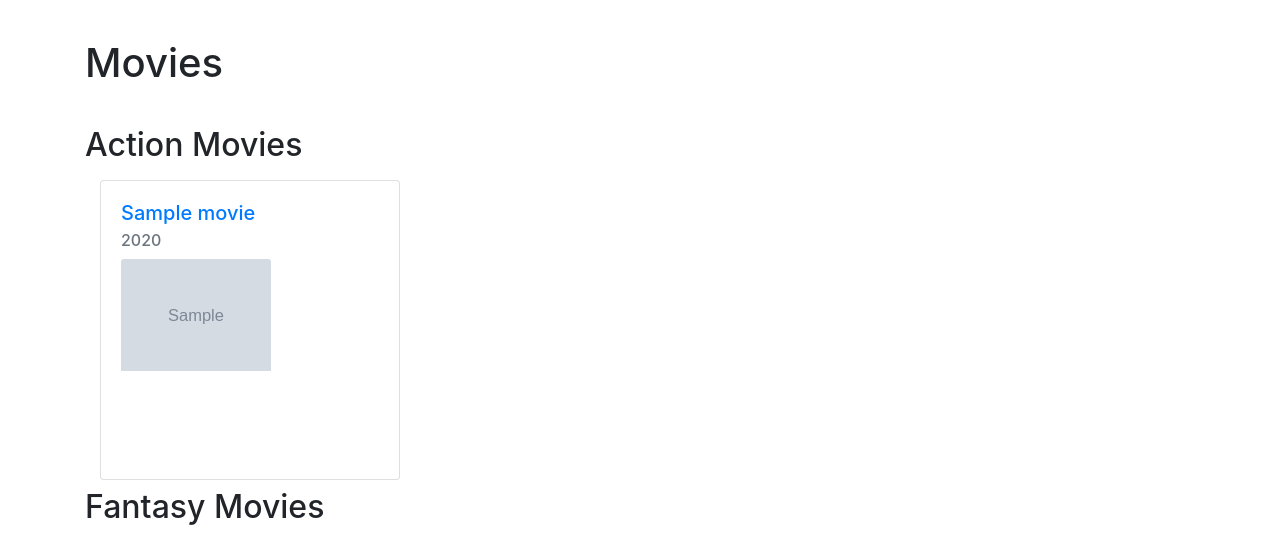
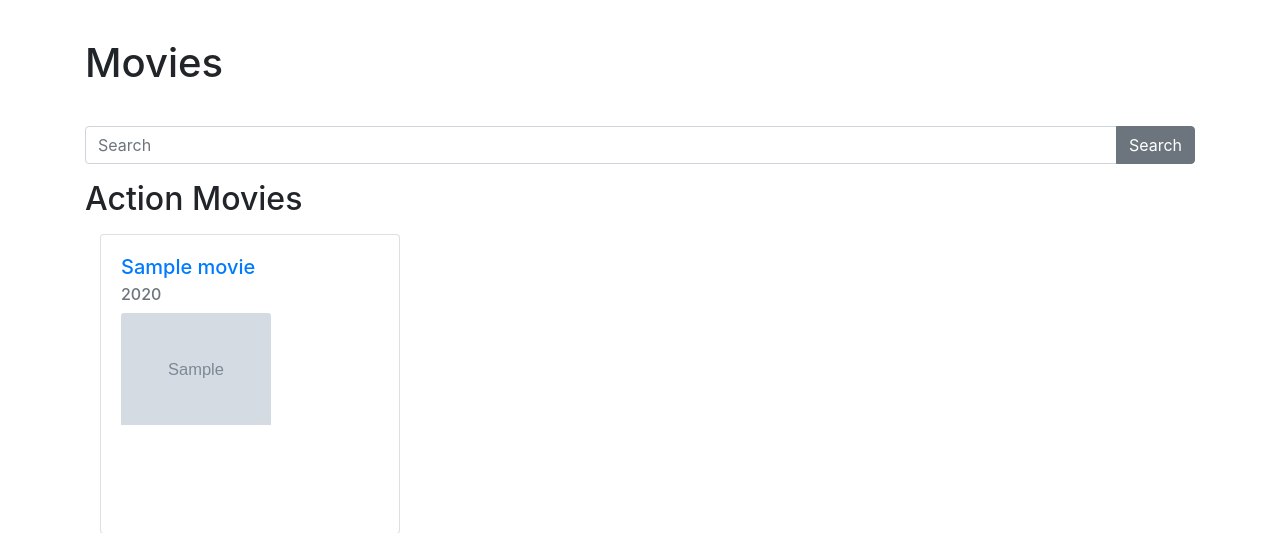
Before and after one commit to CmD0/mflix-flask, a Flask app: template src/templates/movies.html in a window 1280 px wide. Shown: the part 56-589 px from the top of the page. Run offline with Flask 2, Linux system fonts and the light colour scheme; the template is opened without the code that fills it: most values are stand-ins (such as "Sample title", 1, 10 or a date in 2020); grey boxes marked "Sample" are stand-in pictures; some libraries are stand-ins or nearby versions.

Commit message:
added search functionnality in /movies

```diff
--- a/src/main.py
+++ b/src/main.py
@@ -33,6 +33,20 @@ def home():
 def movies():
     if session:
         if session["login"]:
+            if session.get("query"):
+                query = session.get("query")
+                session.pop("query")
+                query_movies = db_ops.get_many_documents(
+                    "movies", {
+                        "title": {"$regex": ".*"+query+".*"},
+                        "poster": {"$exists": "true"}
+                    }
+                ).sort("year", -1)
+                return render_template("movies.html",
+                                       query_movies=query_movies,
+                                       search=True,
+                                       query=query)
+
             action_movies = db_ops.get_many_documents(
                 "movies", {"genres": "Action",
                            "poster": {"$exists": "true"},
@@ -50,7 +64,10 @@ def movies():
                            "year": {"$gt": 2010}}, 15
             )
 
-            return render_template("movies.html", action_movies=action_movies, fantasy_movies=fantasy_movies, horror_movies=horror_movies)
+            return render_template("movies.html",
+                                   action_movies=action_movies,
+                                   fantasy_movies=fantasy_movies,
+                                   horror_movies=horror_movies)
     return redirect(url_for("index"))
 
 
@@ -63,6 +80,16 @@ def movie():
                 "movies", {"_id": objectid.ObjectId(movie_id)}
             )
             return render_template("movie.html", movie=movie)
+    return redirect(url_for("index"))
+
+
+@app.route("/search", methods=["POST"])
+def search():
+    if session:
+        if session["login"]:
+            query = request.form.get("query")
+            session["query"] = query
+            return redirect(url_for("movies"))
     return redirect(url_for("index"))
 
 
--- a/src/templates/movies.html
+++ b/src/templates/movies.html
@@ -2,6 +2,59 @@
 <br />
 <h1>{% block title %}Movies{% endblock %}</h1>
 <br />
+{% if search %}
+
+<h2>Results for {{query}}</h2>
+
+<div class="d-flex flex-column flex-nowrap overflow-auto">
+    {% for movie in query_movies %}
+    <a href="{{url_for('movie')}}?id={{movie['_id']}}">
+        <div class="card card-body">
+            <h5 class="card-title">{{ movie.title }}</h5>
+            <h6 class="card-subtitle mb-2 text-muted">{{ movie.year }}</h6>
+            {% if movie.poster %}
+            <img
+                src="{{ movie.poster }}"
+                class="card-img-top poster"
+                alt="..."
+            />
+            {% endif %}
+        </div>
+    </a>
+    {% endfor %}
+</div>
+
+{% else %}
+<form action="{{ url_for('search') }}" method="post">
+    <div class="input-group mb-3">
+        <input
+            id="search"
+            name="query"
+            type="text"
+            class="form-control"
+            placeholder="Search"
+            aria-label="Search"
+            aria-describedby="basic-addon2"
+        />
+        <div class="input-group-append">
+            <button id="submit" class="btn btn-secondary" type="submit">
+                Search
+            </button>
+        </div>
+    </div>
+</form>
+
+<script>
+    var input = document.getElementById("search");
+
+    input.addEventListener("keyup", function (event) {
+        if (event.keyCode === 13) {
+            event.preventDefault();
+            document.getElementById("submit").click();
+        }
+    });
+</script>
+
 <h2>Action Movies</h2>
 <div class="container-fluid py-2">
     <div class="d-flex flex-row flex-nowrap overflow-auto">
@@ -64,5 +117,4 @@
         {% endfor %}
     </div>
 </div>
-
-{% endblock %}
+{% endif %} {% endblock %}
```
